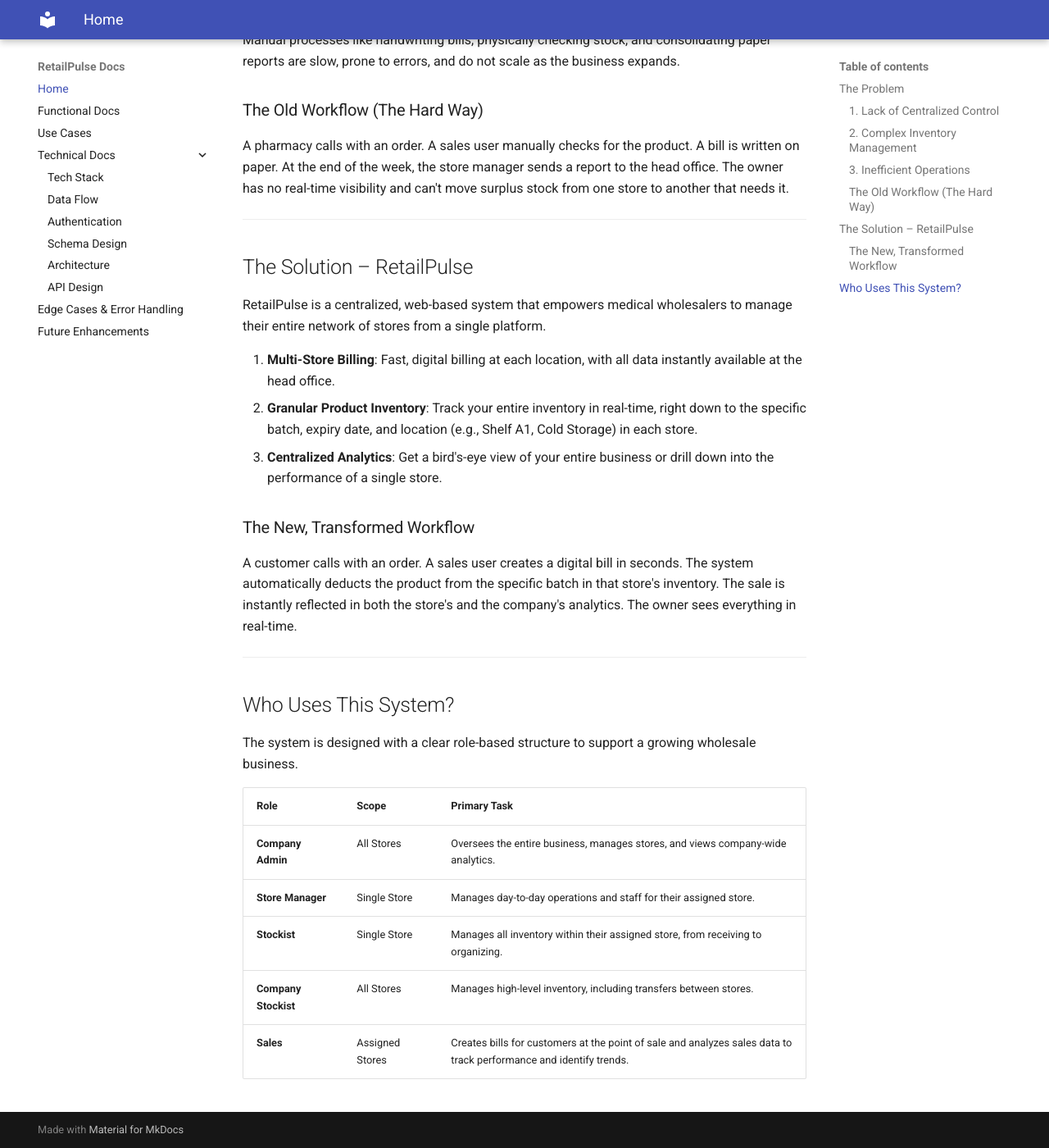
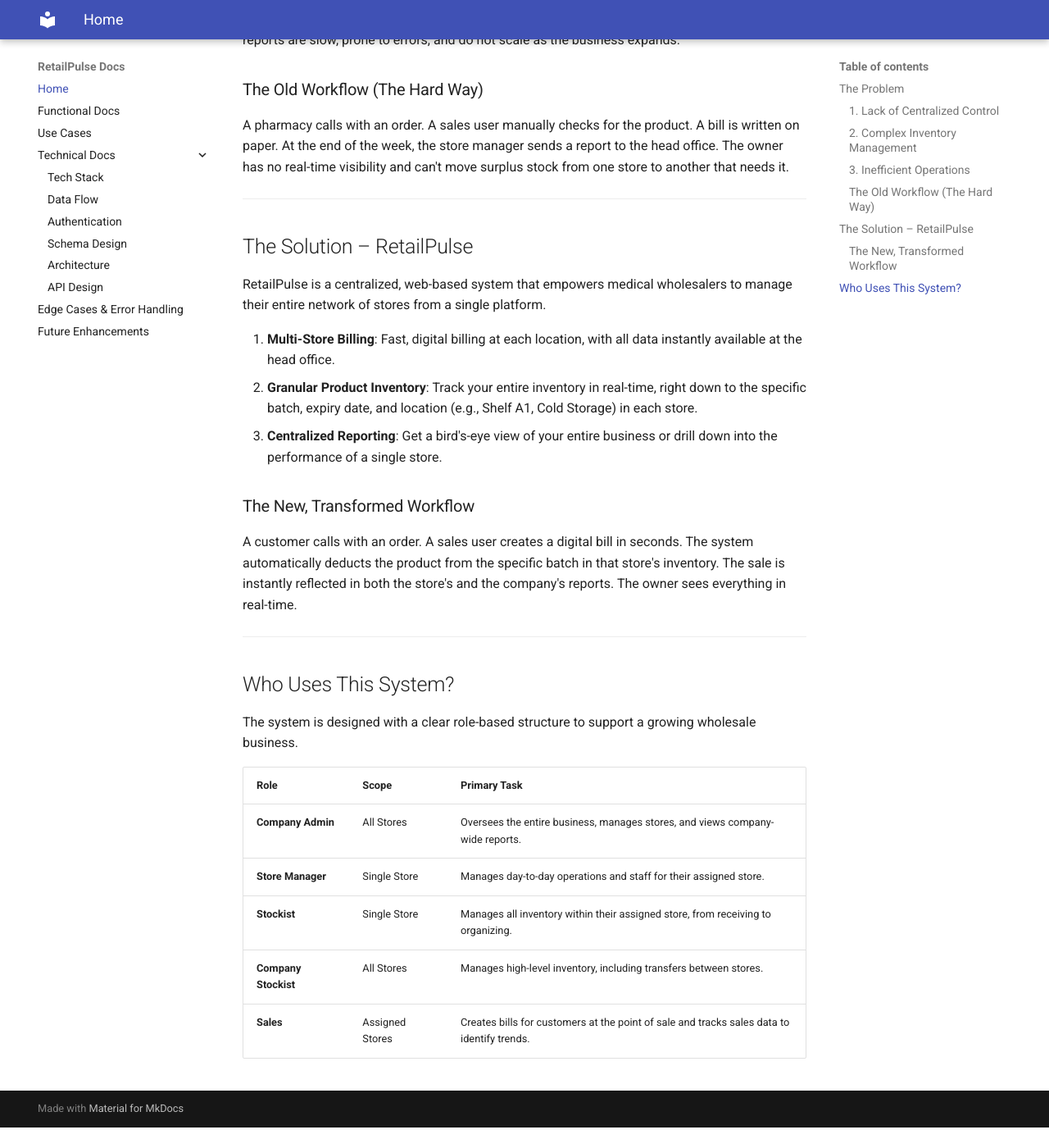
Before and after one commit to rohitagarwal-gkmit/retailpulse-docs, an MkDocs documentation site: the page built from docs/index.md, in a window 1280 px wide and 1400 px high, scrolled down 776 px. Shown: the whole window at 82% size. Built offline with MkDocs 1.6.1 and Material for MkDocs 9.7.7, drawn with Linux system fonts in a browser that asks for light colours; after the commit the page ends 2151 px from its top, so only the background shows below that; some of the changed text lies outside the part shown.

Commit message:
[refactor]: Remove outdated sections from documentation and update user role descriptions for clarity

```diff
--- a/docs/index.md
+++ b/docs/index.md
@@ -1,6 +1,6 @@
 # RetailPulse
 
-A scalable, web-based system for multi-store billing, inventory, and analytics for medical wholesalers.
+A scalable, web-based system for multi-store billing and inventory for medical wholesalers.
 
 ---
 
@@ -29,11 +29,11 @@
 
 1.  **Multi-Store Billing**: Fast, digital billing at each location, with all data instantly available at the head office.
 2.  **Granular Product Inventory**: Track your entire inventory in real-time, right down to the specific batch, expiry date, and location (e.g., Shelf A1, Cold Storage) in each store.
-3.  **Centralized Analytics**: Get a bird's-eye view of your entire business or drill down into the performance of a single store.
+3.  **Centralized Reporting**: Get a bird's-eye view of your entire business or drill down into the performance of a single store.
 
 ### The New, Transformed Workflow
 
-A customer calls with an order. A sales user creates a digital bill in seconds. The system automatically deducts the product from the specific batch in that store's inventory. The sale is instantly reflected in both the store's and the company's analytics. The owner sees everything in real-time.
+A customer calls with an order. A sales user creates a digital bill in seconds. The system automatically deducts the product from the specific batch in that store's inventory. The sale is instantly reflected in both the store's and the company's reports. The owner sees everything in real-time.
 
 ---
 
@@ -43,8 +43,8 @@
 
 | Role | Scope | Primary Task |
 |---|---|---|
-| **Company Admin** | All Stores | Oversees the entire business, manages stores, and views company-wide analytics. |
+| **Company Admin** | All Stores | Oversees the entire business, manages stores, and views company-wide reports. |
 | **Store Manager** | Single Store | Manages day-to-day operations and staff for their assigned store. |
 | **Stockist** | Single Store | Manages all inventory within their assigned store, from receiving to organizing. |
 | **Company Stockist** | All Stores | Manages high-level inventory, including transfers between stores. |
-| **Sales** | Assigned Stores | Creates bills for customers at the point of sale and analyzes sales data to track performance and identify trends. |
+| **Sales** | Assigned Stores | Creates bills for customers at the point of sale and tracks sales data to identify trends. |
```
Also changed, not shown: README.md (deleted, +0 -52 lines), docs/edge_cases.md (+2 -12 lines), docs/functional_docs.md (+2 -2 lines), docs/technical/data_flow.md (+0 -1 lines).
